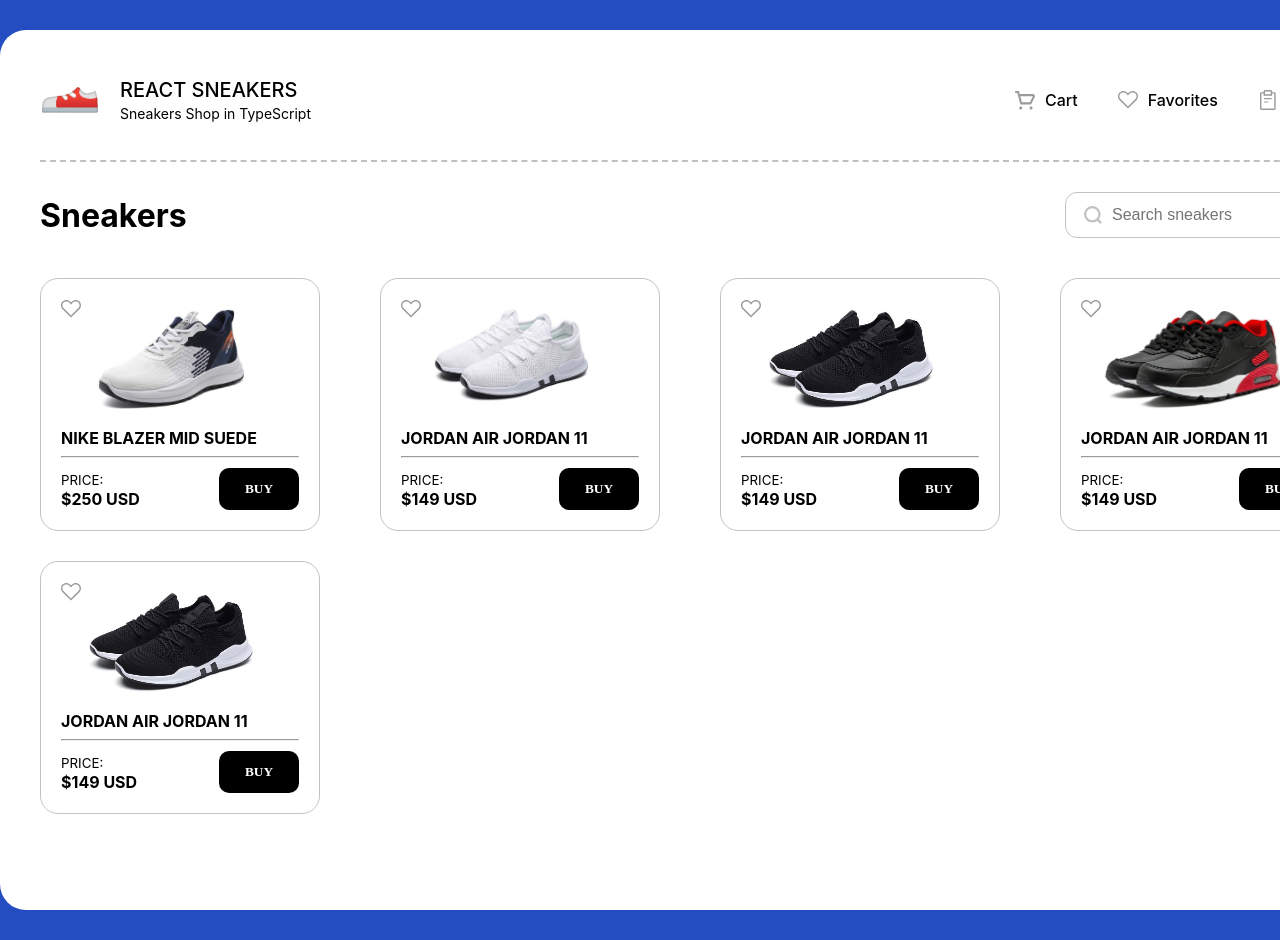
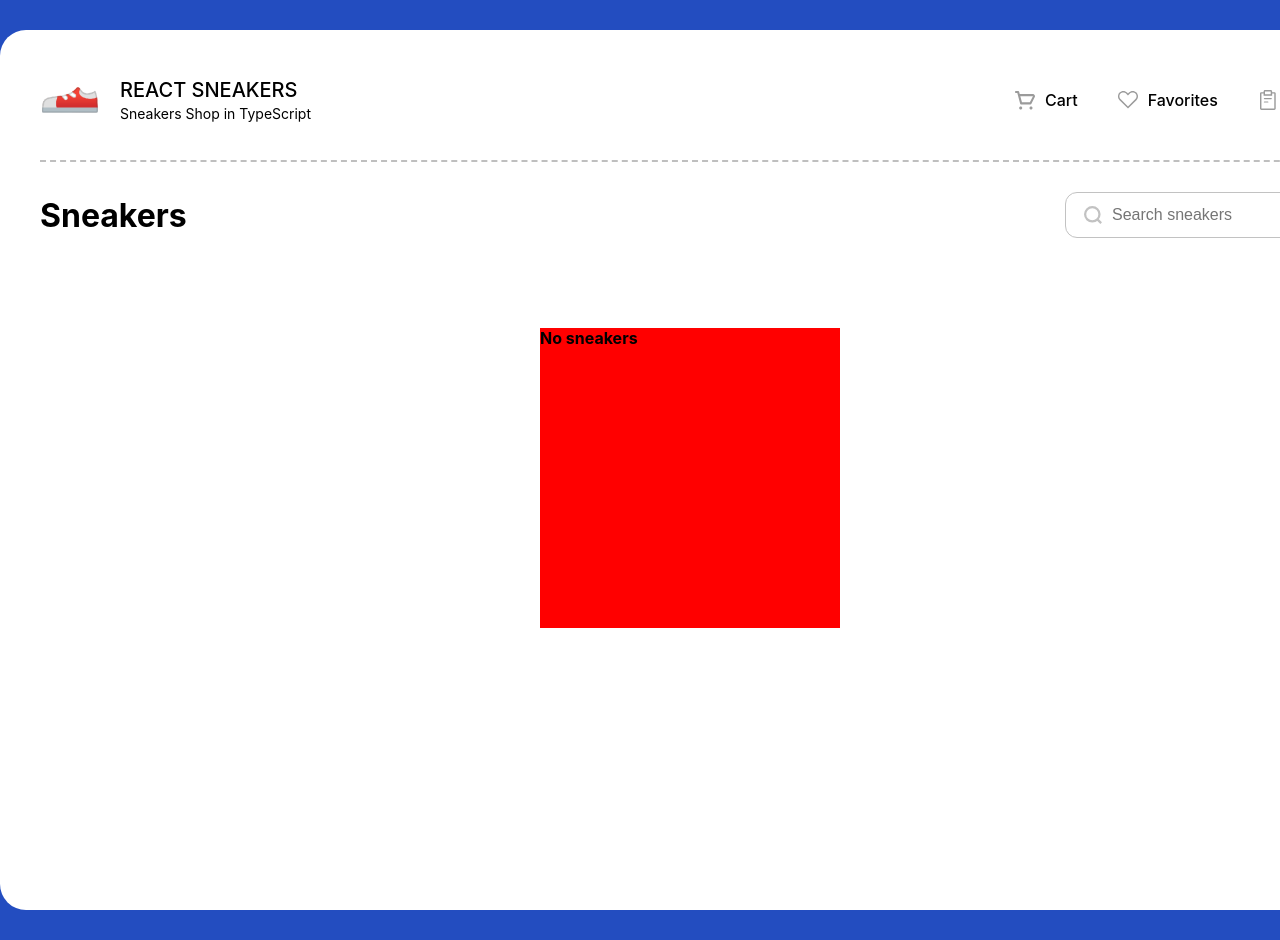
Before and after one commit to khajimatov/sneakers-shop-ts, a React (Create React App) app: page / in a window 1280 px wide. Shown: the top 940 px of the page. Built offline with nearby package versions, Linux system fonts and the light colour scheme.

Commit message:
Added no sneakers state

```diff
--- /dev/null
+++ b/src/components/Empty/index.tsx
@@ -0,0 +1,18 @@
+import React from 'react'
+
+import './style.css';
+
+interface EmptyProps {
+    title: string
+}
+
+const Empty = ({ title }: EmptyProps) => {
+    return (
+        <div className="empty">
+            <img src="" alt="" />
+            <b>{title}</b>
+        </div>
+    )
+}
+
+export default Empty;
--- /dev/null
+++ b/src/components/Empty/style.css
@@ -0,0 +1,6 @@
+.empty {
+    margin: 50px auto 0px auto;
+    height: 300px;
+    width: 300px;
+    background-color: red;
+}
--- a/src/pages/Home/index.tsx
+++ b/src/pages/Home/index.tsx
@@ -3,6 +3,7 @@ import { useState } from 'react'
 import './style.css';
 
 import Card from '../../components/Card';
+import Empty from '../../components/Empty';
 
 interface Item {
     id: string,
@@ -14,36 +15,7 @@ interface Item {
 const Home = () => {
 
     const [items, setItems] = useState<Item[]>([
-        {
-            "id": "1",
-            "title": "Nike Blazer Mid Suede",
-            "price": 250,
-            "imageURL": "/img/sneakers/1.jpg"
-        },
-        {
-            "id": "2",
-            "title": "Jordan Air Jordan 11",
-            "price": 149,
-            "imageURL": "/img/sneakers/2.jpg"
-        },
-        {
-            "id": "3",
-            "title": "Jordan Air Jordan 11",
-            "price": 149,
-            "imageURL": "/img/sneakers/3.jpg"
-        },
-        {
-            "id": "4",
-            "title": "Jordan Air Jordan 11",
-            "price": 149,
-            "imageURL": "/img/sneakers/4.jpg"
-        },
-        {
-            "id": "5",
-            "title": "Jordan Air Jordan 11",
-            "price": 149,
-            "imageURL": "/img/sneakers/3.jpg"
-        }
+
     ]);
 
     return (
@@ -71,7 +43,7 @@ const Home = () => {
                 </div>
             </div>
             <div className="container">
-                {items.length > 0 ? items.map(item => <Card id={item.id} title={item.title} price={item.price} imageURL={item.imageURL} />) : 'No sneakers'}
+                {items.length > 0 ? items.map(item => <Card id={item.id} title={item.title} price={item.price} imageURL={item.imageURL} />) : <Empty title='No sneakers' />}
             </div>
         </div>
     )
```
